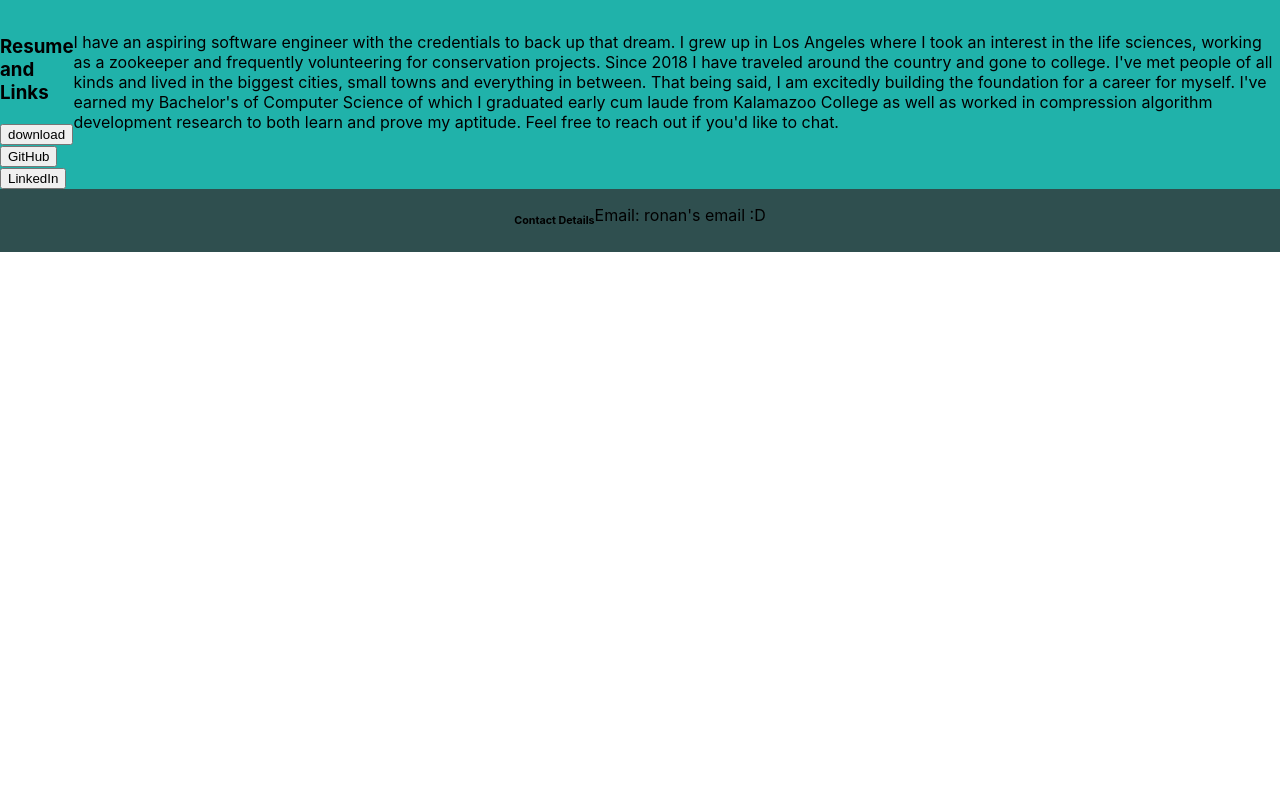
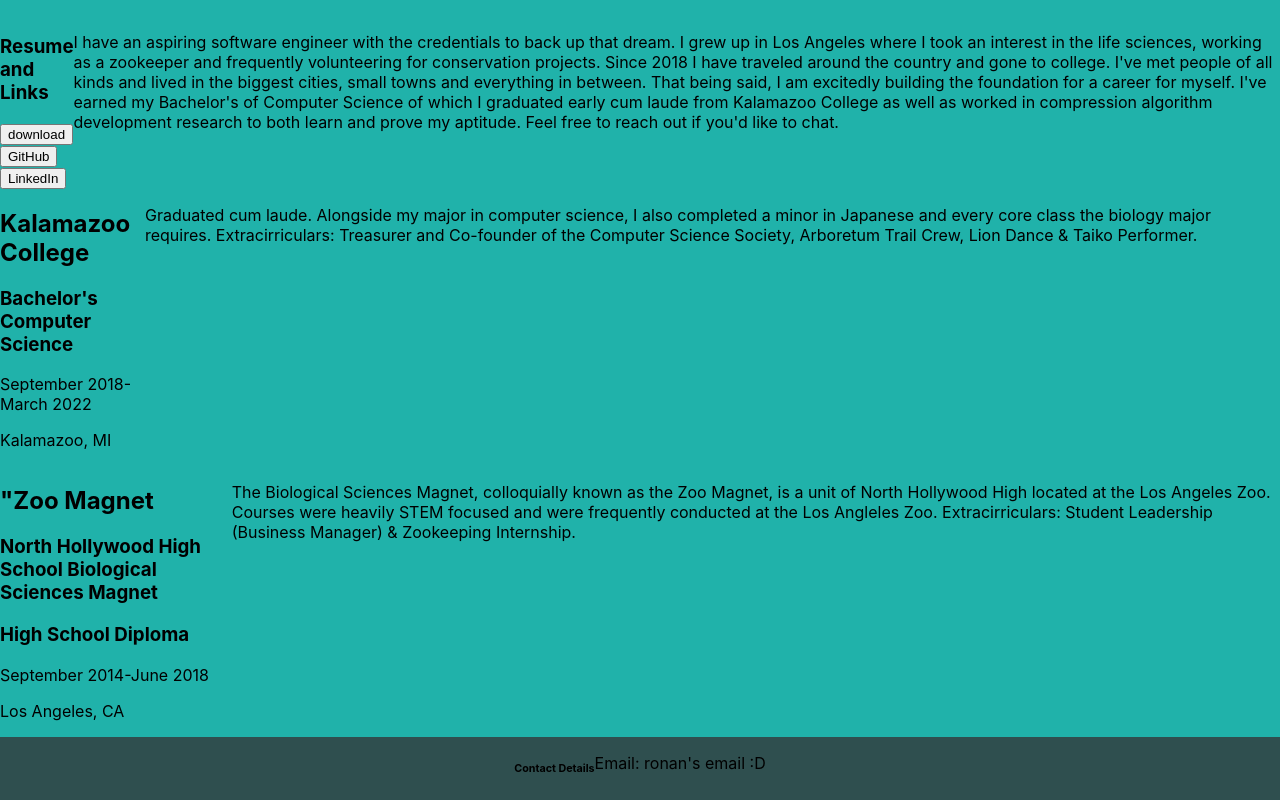
Before and after one commit to RonanGW/WolfGrove, a React (Create React App) app: page / in a window 1280 px wide. Shown: the part 741-1541 px from the top of the page. Before the commit the page ends 993 px from the top, so only its background shows below. Built offline with nearby package versions, Linux system fonts and the light colour scheme.

Commit message:
Added an Education section and replaced Experience section with Bio section

```diff
--- a/src/App.css
+++ b/src/App.css
@@ -28,7 +28,12 @@
     width: 500px;
 }
 
-.Experience {
+.Bio {
+    display: flex;
+    flex-direction: row;
+}
+
+.SchoolDesc {
     display: flex;
     flex-direction: row;
 }
--- a/src/App.js
+++ b/src/App.js
@@ -1,7 +1,8 @@
 import React, { Component } from 'react';
 import './App.css';
 import Intro from './Intro.js';
-import Experience from './Experience.js';
+import Bio from './Bio.js';
+import Education from './Education.js';
 import Footer from './Footer.js';
 
 class App extends Component {
@@ -13,7 +14,8 @@ class App extends Component {
                     <h3>Ronan</h3>
                 </header>
                 <Intro />
-                <Experience />
+                <Bio />
+                <Education />
                 <Footer />
             </div>
         );
--- a/src/Experience.js
+++ b/src/Bio.js
@@ -2,7 +2,7 @@ import React, { Component } from 'react';
 import { saveAs } from "file-saver";
 import './App.css';
 
-class Experience extends Component {
+class Bio extends Component {
 
     DownloadResume = () => {
         saveAs(
@@ -17,7 +17,7 @@ class Experience extends Component {
 
     render() {
         return (
-            <div className="Experience">
+            <div className="Bio">
                 <div>
                     <h3>Resume and Links</h3>
                     <button onClick={this.DownloadResume}>download</button>
@@ -36,4 +36,4 @@ class Experience extends Component {
     }
 }
 
-export default Experience;
+export default Bio;
--- /dev/null
+++ b/src/Education.js
@@ -0,0 +1,49 @@
+import React, { Component } from 'react';
+import './App.css';
+
+class Education extends Component {
+    render() {
+        return (
+            <div className="Education">
+                <div className="SchoolDesc">
+                    <div>
+                        {/* Icon */}
+                        <h2>Kalamazoo College</h2>
+                        <h3>Bachelor's Computer Science</h3>
+                        <p>September 2018-March 2022</p>
+                        <p>Kalamazoo, MI</p>
+                    </div>
+                    <div>
+                        <p>
+                            Graduated cum laude. Alongside my major in computer science, I also completed a minor in Japanese and every core class the biology major requires.
+
+                            Extracirriculars: Treasurer and Co-founder of the Computer Science Society, Arboretum Trail Crew, Lion Dance & Taiko Performer.
+                        </p>
+                    </div>
+                </div>
+                <div className="SchoolDesc">
+                    <div>
+                        {/* Icon */}
+                        <h2>"Zoo Magnet</h2>
+                        <h3>North Hollywood High School Biological Sciences Magnet</h3>
+                        <h3>High School Diploma</h3>
+                        <p>September 2014-June 2018</p>
+                        <div>
+                            {/*Location Pin Icon*/}
+                            <p>Los Angeles, CA</p>
+                        </div>
+                    </div>
+                    <div>
+                        <p>
+                            The Biological Sciences Magnet, colloquially known as the Zoo Magnet, is a unit of North Hollywood High located at the Los Angeles Zoo. Courses were heavily STEM focused and were frequently conducted at the Los Angleles Zoo.
+
+                            Extracirriculars: Student Leadership (Business Manager) & Zookeeping Internship.
+                        </p>
+                    </div>
+                </div>
+            </div>
+        );
+    }
+}
+
+export default Education;
```
